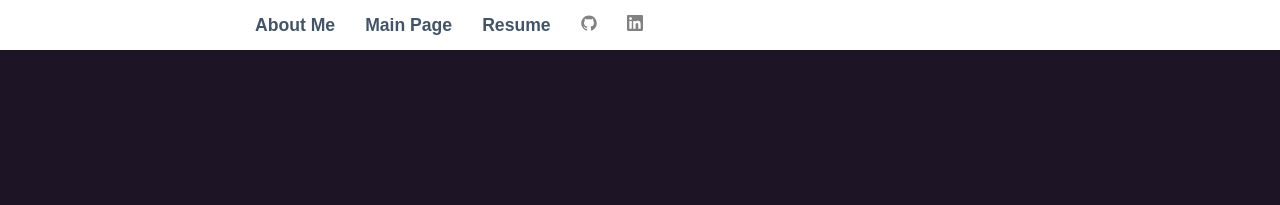
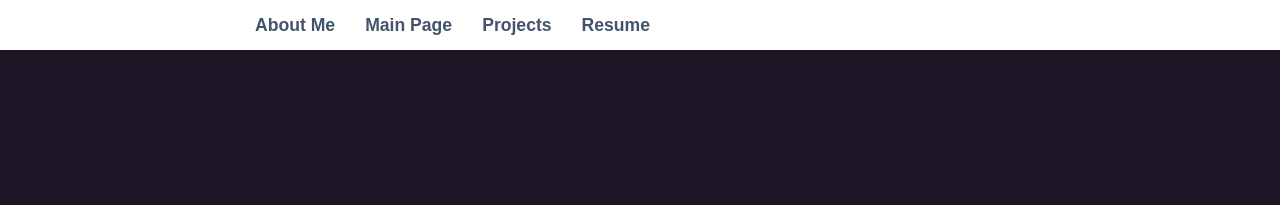
Before and after one commit to RowanMeara/RowanMeara.github.io, a Jekyll site: the page built from about.md, in a window 1280 px wide and 900 px high. Shown: the top 205 px of the window. Built offline with Jekyll 4.4.1, drawn with Linux system fonts in a browser that asks for light colours; some web fonts are replaced; our own code applies the rules of GitHub Pages for plain Markdown files.

Commit message:
Moved media icons.

```diff
--- a/_includes/footer.html
+++ b/_includes/footer.html
@@ -1,3 +1,5 @@
 <footer>
   <p>By <a href={{ site.url }}>{{ site.author }}</p>
+  {% include icon-github.html %}
+  {% include icon-linkedin.html %}
 </footer>
--- a/_includes/header.html
+++ b/_includes/header.html
@@ -6,8 +6,6 @@
         <li><a href="{{ page.url | prepend: site.baseurl }}">{{ page.title }}</a></li>
         {% endif %} {% endfor %}
         <li><a href="{{ "/resume" | prepend: site.baseurl }}">Resume</a></li>
-        <li>{% include icon-github.html %}</li>
-        <li>{% include icon-linkedin.html %}</li>
       </ul>
       </li>
       </ul>
```
Also changed, not shown: _pages/projects.md (added, +5 -0 lines), README.md, _includes/icon-github.svg, _includes/icon-linkedin.svg, _includes/icon-twitter.svg.
